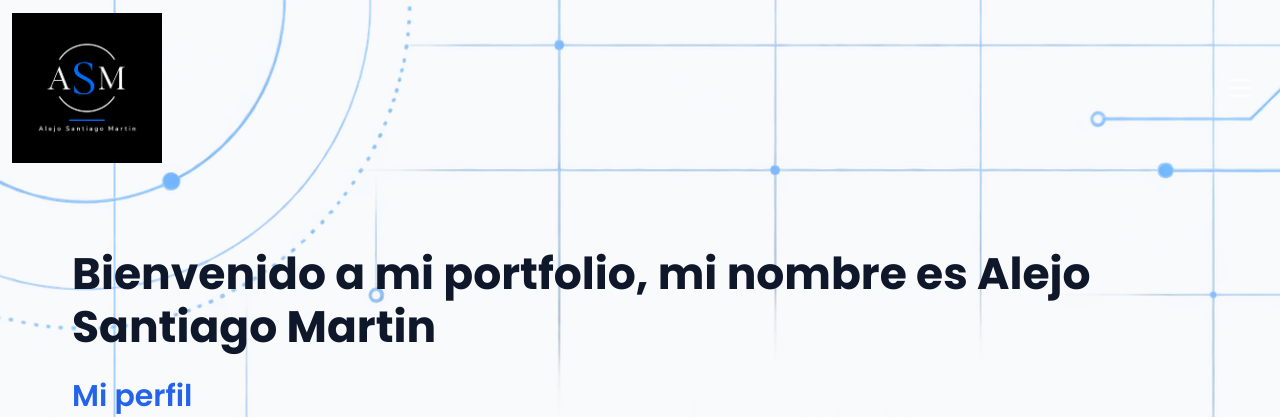
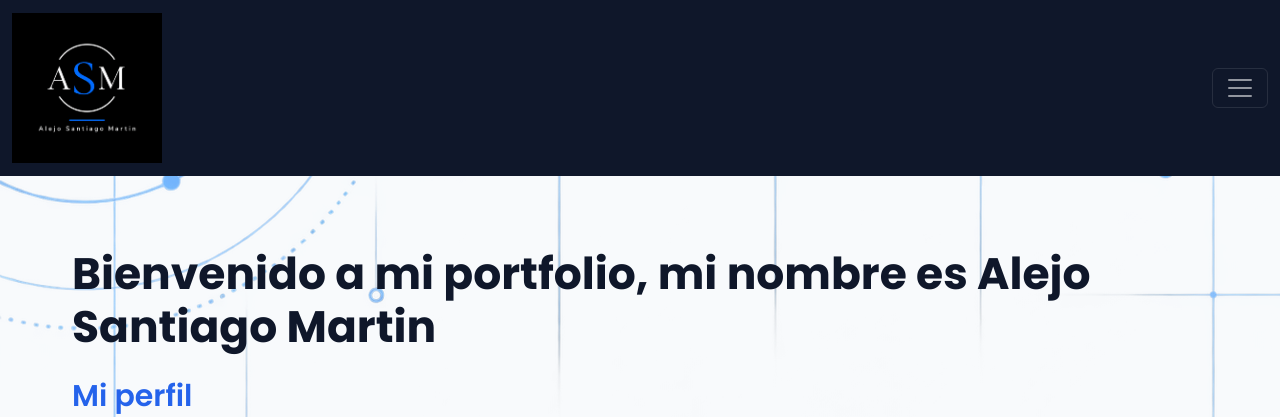
Before and after one commit to Alejo12254/proyecto-web-coder, a plain HTML site: page index.html in a window 1280 px wide. Shown: the top 417 px of the page. Drawn offline with nearby package versions, Linux system fonts and the light colour scheme.

Commit message:
Add files via upload

```diff
--- a/css/styles.css
+++ b/css/styles.css
@@ -115,6 +115,10 @@ naranja: #F0832A
 .main-ed {
     padding: 2rem;
 
+}
+
+.navbar-propia {
+    background-color: #0F172A;
 }
 
 .proyecto-card {
```
